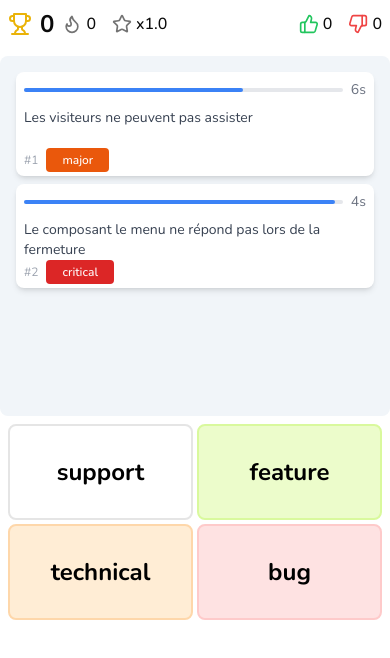
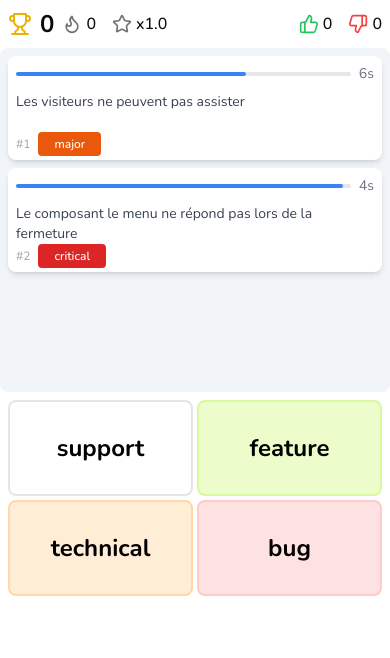
Before and after one commit to quentinhnrt/project-manager-hero, a Next.js app: page / in a window 390 px wide. Shown: the top 658 px of the page. Built offline with nearby package versions, Linux system fonts and the light colour scheme.

Commit message:
responsive

```diff
--- a/src/app/page.tsx
+++ b/src/app/page.tsx
@@ -43,7 +43,7 @@ export default function Home() {
     <main className="min-h-screen gap-2 lg:gap-0 p-0 lg:p-4 flex flex-col items-center lg:justify-between">
       <ScoreBoard />
 
-      <div className="grid grid-rows-3 gap-2 max-h-[360px] overflow-hidden items-center w-full bg-slate-100 p-4 rounded-lg lg:max-h-none lg:overflow-auto lg:grid-cols-4 lg:grid-rows-4 lg:gap-4 ">
+      <div className="grid grid-rows-3 gap-2 max-h-[360px] overflow-hidden items-center w-full bg-slate-100 p-2 lg:p-4 rounded-lg lg:max-h-none lg:overflow-auto lg:grid-cols-4 lg:grid-rows-4 lg:gap-4 ">
         {pendingTickets.length === 0 ? (
           <p className='text-lg font-bold'>Il n&apos;y a plus de ticket à traiter</p>
         ) : (
--- a/src/components/score-board.tsx
+++ b/src/components/score-board.tsx
@@ -19,7 +19,7 @@ const ScoreBoard = () => {
 
   return (
     <Card className="bg-card w-full max-w-7xl mx-auto">
-      <CardContent className="flex flex-row items-center justify-between p-2 md:p-4 gap-4">
+      <CardContent className="flex flex-row items-center justify-between p-2 pb-0 md:p-4 gap-4">
         {/* Score and Multipliers */}
         <div className="flex flex-row gap-2 items-center md:gap-4 w-full md:w-auto">
           <div className="flex items-center gap-2">
```
